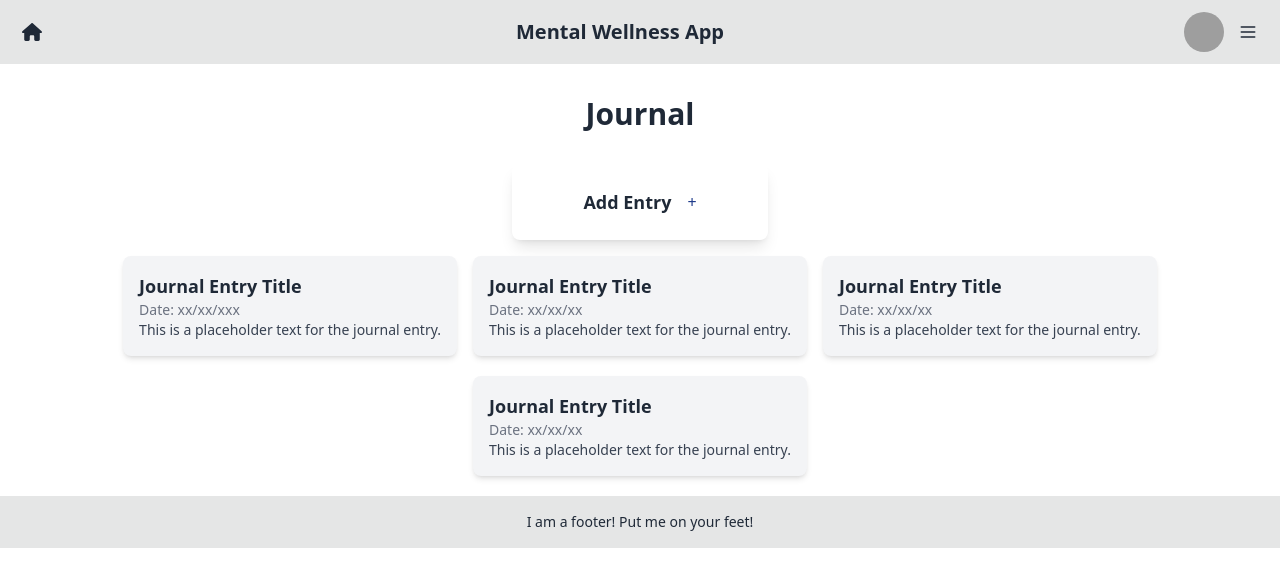
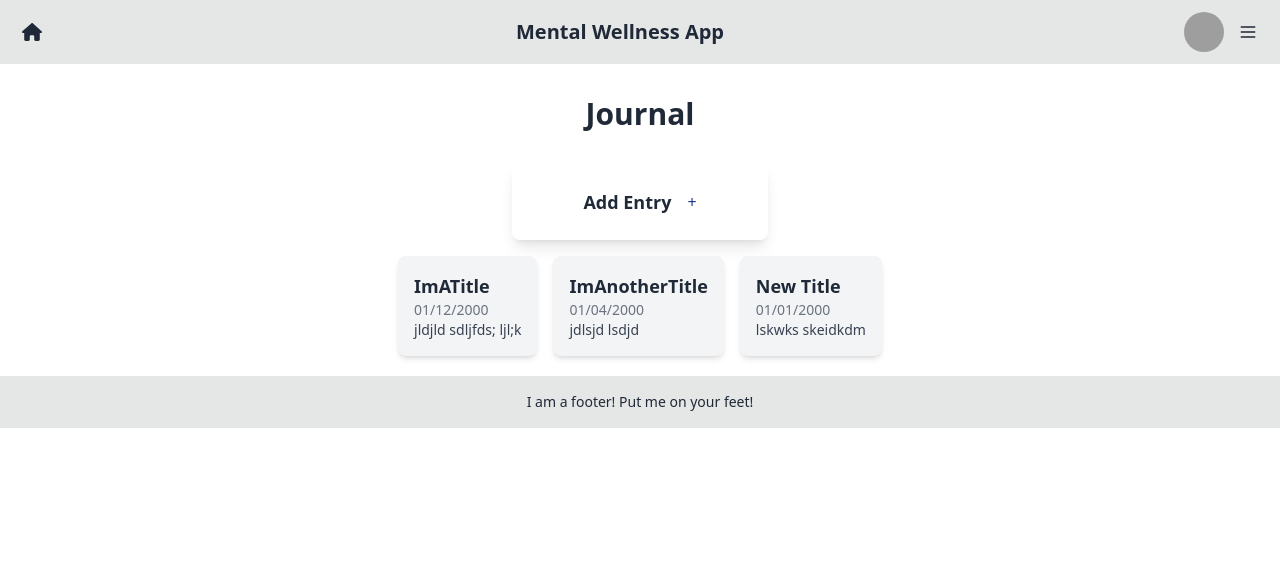
Before and after one commit to Adlantia/mental-wellness-app, a Next.js app in the folder frontend/: page /journal-list in a window 1280 px wide. Shown: the top 586 px of the page. Built offline with nearby package versions, Linux system fonts and the light colour scheme; grey boxes are pictures that could not be loaded.

Commit message:
Added journal page and more data to it from class

```diff
--- a/frontend/src/app/journal-list/page.tsx
+++ b/frontend/src/app/journal-list/page.tsx
@@ -1,5 +1,30 @@
+import {Journal} from "@/app/shared/Journal";
 
 export default function JournalList() {
+    const journals = [
+        {
+            journalId: 'd96b4953-4d15-4cf7-90d2-25b32d3bb2b2',
+            journalProfileId: '891f85a2-c9ff-45b7-b988-d62c02aedd10',
+            journalTitle: 'ImATitle',
+            journalDateTime: '01/12/2000',
+            journalText: 'jldjld sdljfds; ljl;k'
+},
+        {
+            journalId: 'd5db31a1-0f4f-4552-9c01-40241bdc23a6',
+            journalProfileId: '623e4546-7ebc-41dc-a276-2c981f54fe52',
+            journalTitle: 'ImAnotherTitle',
+            journalDateTime: '01/04/2000',
+            journalText: 'jdlsjd lsdjd '
+        },
+
+        {
+            journalId: '478c380d-d111-4f31-a334-4aad15ebeb62',
+            journalProfileId: '2f4c14a5-4b7e-4e9e-8d17-64a04cde9469',
+            journalTitle: 'New Title',
+            journalDateTime: '01/01/2000',
+            journalText: 'lskwks skeidkdm'
+        }
+    ]
     return (
         <>
 
@@ -12,26 +37,13 @@ export default function JournalList() {
                 </button>
 
                 <div className="flex flex-col items-center justify-center sm:flex-row sm:flex-wrap">
-                    <div className="bg-gray-100 p-4 rounded-lg shadow-md mb-5 mx-2 w-56 sm:w-auto">
-                        <h2 className="text-lg font-semibold">Journal Entry Title</h2>
-                        <p className="text-sm text-gray-500">Date: xx/xx/xxx</p>
-                        <p className="text-sm text-gray-700">This is a placeholder text for the journal entry.</p>
-                    </div>
-                    <div className="bg-gray-100 p-4 rounded-lg shadow-md mb-5 mx-2 w-56 sm:w-auto">
-                        <h2 className="text-lg font-semibold">Journal Entry Title</h2>
-                        <p className="text-sm text-gray-500">Date: xx/xx/xx</p>
-                        <p className="text-sm text-gray-700">This is a placeholder text for the journal entry.</p>
-                    </div>
-                    <div className="bg-gray-100 p-4 rounded-lg shadow-md mb-5 mx-2 w-56 sm:w-auto">
-                        <h2 className="text-lg font-semibold">Journal Entry Title</h2>
-                        <p className="text-sm text-gray-500">Date: xx/xx/xx</p>
-                        <p className="text-sm text-gray-700">This is a placeholder text for the journal entry.</p>
-                    </div>
-                    <div className="bg-gray-100 p-4 rounded-lg shadow-md mb-5 mx-2 w-56 sm:w-auto">
-                        <h2 className="text-lg font-semibold">Journal Entry Title</h2>
-                        <p className="text-sm text-gray-500">Date: xx/xx/xx</p>
-                        <p className="text-sm text-gray-700">This is a placeholder text for the journal entry.</p>
-                    </div>
+
+
+                    {journals.map( journal => <Journal key={journal.journalId} journal={journal}/>
+                    )}
+
+
+
                 </div>
             </div>
 
--- /dev/null
+++ b/frontend/src/app/shared/Journal.tsx
@@ -0,0 +1,11 @@
+type Journal = {journalId: string, journalProfileId: string, journalTitle: string, journalDateTime: string, journalText: string}
+type JournalProps = {journal: Journal}
+export function Journal({journal}: JournalProps) {
+    return (
+        <div className="bg-gray-100 p-4 rounded-lg shadow-md mb-5 mx-2 w-56 sm:w-auto">
+            <h2 className="text-lg font-semibold">{journal.journalTitle}</h2>
+            <p className="text-sm text-gray-500">{journal.journalDateTime}</p>
+            <p className="text-sm text-gray-700">{journal.journalText}</p>
+        </div>
+    )
+}
```
